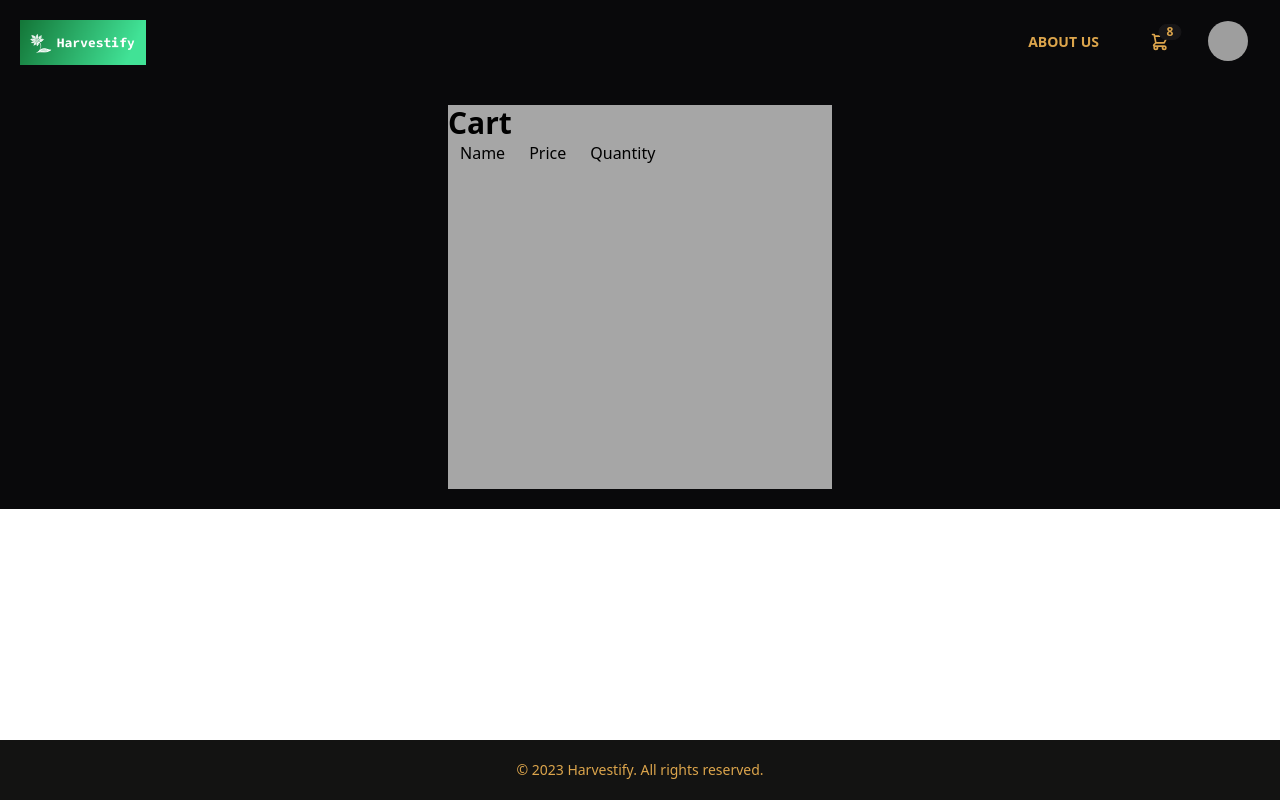
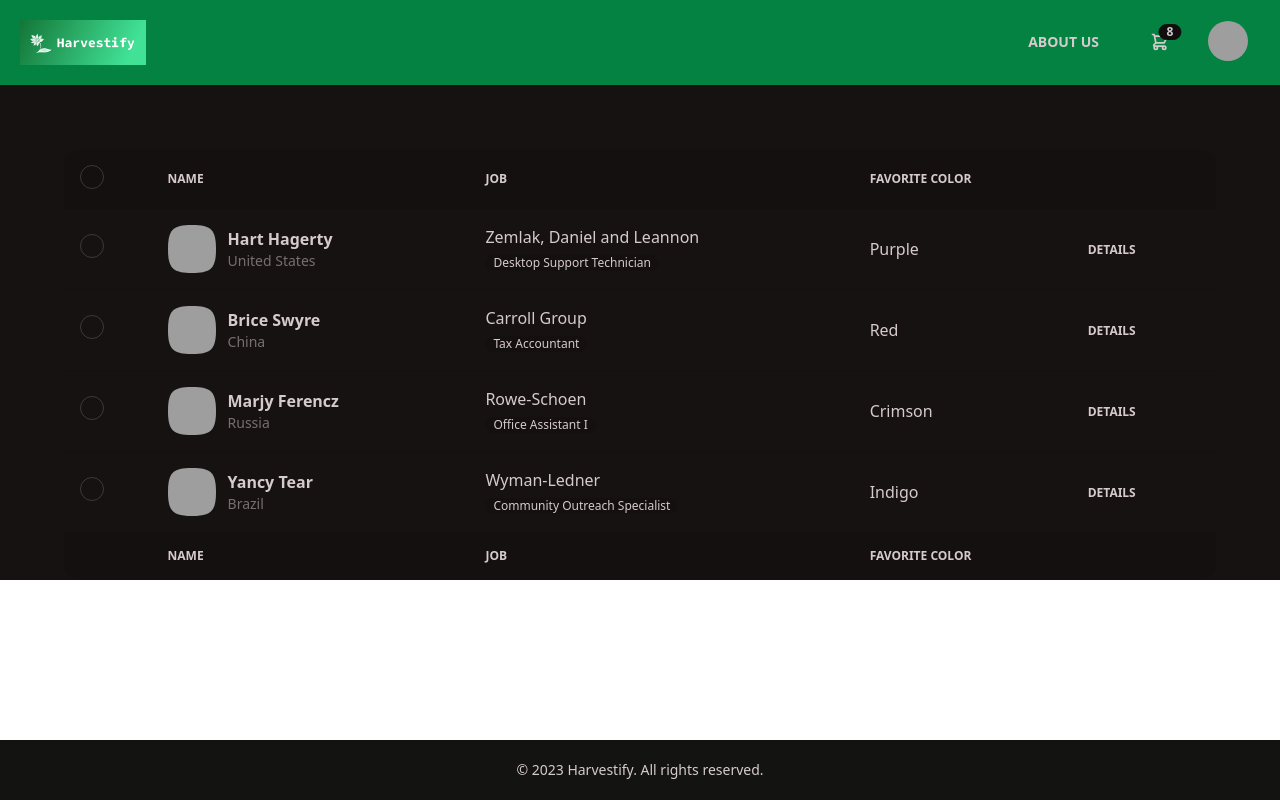
Before and after one commit to basus942/Harvestify, a Next.js app: page /Cart in a window 1280 px wide. Built offline with nearby package versions, Linux system fonts and the light colour scheme; no server answers; grey boxes are pictures that could not be loaded.

Commit message:
productContext

```diff
--- a/components/Layout/Navbar.js
+++ b/components/Layout/Navbar.js
@@ -4,9 +4,11 @@ import { auth } from "../../Firebase";
 import { signOut } from "firebase/auth";
 import { useRouter } from "next/router";
 
-import { useState } from "react";
+import { AuthContext } from "../../context/ProtectedRoute";
+import { useContext } from "react";
 
 const Navabar = () => {
+  const User = useContext(AuthContext);
   const router = useRouter();
   const signOutHandler = () => {
     signOut(auth)
@@ -17,55 +19,7 @@ const Navabar = () => {
   };
 
   return (
-    // <>
-    //   <nav className="bg-[#038242] text-[#d3eaf2]  mx-auto flex justify-between items-center px-8 ">
-    //     <Image
-    //       src="/default.png"
-    //       width="150"
-    //       height="60"
-    //       className="p-3 bg-blend-multiply cursor-pointer"
-    //       onClick={() => router.push("/Home")}
-    //     />
-    //     <ul className="flex font-bold text-[#d3eaf2] ">
-    //       <li className="px-8">
-    //         <Link href="/About">About Us</Link>
-    //       </li>
-    //       <li className="px-8">Blog</li>
-    //     </ul>
-
-    //     <div className="dropdown ">
-    //       <label tabIndex={0} className="m-1">
-    //         <img
-    //           src="https://img.icons8.com/?size=512&id=103336&format=png"
-    //           className="h-10 px-2 mx-5 cursor-pointer flex-col font-bold"
-    //         />
-    //       </label>
-    //       <ul
-    //         tabIndex={0}
-    //         className="dropdown-content menu p-2 shadow bg-base-100 rounded-box w-52"
-    //       >
-    //         <li>
-    //           <a>
-    //             <Link href={"/Cart"}>My Cart</Link>
-    //           </a>
-    //         </li>
-    //         <li>
-    //           <a
-    //             onClick={() => {
-    //               router.push("/UserAuth");
-    //             }}
-    //           >
-    //             Login
-    //           </a>
-    //         </li>
-    //         <li>
-    //           <a onClick={signOutHandler}>Signout</a>
-    //         </li>
-    //       </ul>
-    //     </div>
-    //   </nav>
-    // </>
-    <div className="navbar bg-base-100">
+    <div className="navbar   bg-[#038242]">
       <div className="flex-1">
         <Image
           src="/default.png"
@@ -79,6 +33,7 @@ const Navabar = () => {
       <div className="btn btn-ghost mx-5">
         <Link href="/About">About Us</Link>
       </div>
+      {User ? (
         <div className="flex-none">
           <div className="dropdown dropdown-end">
             <label tabIndex={0} className="btn btn-ghost  btn-circle">
@@ -108,13 +63,21 @@ const Navabar = () => {
                 <span className="font-bold text-lg">8 Items</span>
                 <span className="text-info">Subtotal: $999</span>
                 <div className="card-actions">
-                <button className="btn btn-primary btn-block">View cart</button>
+                  <button
+                    className="btn btn-primary btn-block"
+                    onClick={() => router.push("/Cart")}
+                  >
+                    View cart
+                  </button>
                 </div>
               </div>
             </div>
           </div>
           <div className="dropdown dropdown-end">
-          <label tabIndex={0} className="btn btn-ghost mx-5 btn-circle avatar">
+            <label
+              tabIndex={0}
+              className="btn btn-ghost mx-5 btn-circle avatar"
+            >
               <div className="w-10 rounded-full">
                 <img src="https://gifdb.com/images/high/evil-eye-ghost-dark-cartoon-7kmwr51ewzn7d0tl.gif" />
               </div>
@@ -139,6 +102,9 @@ const Navabar = () => {
             </ul>
           </div>
         </div>
+      ) : (
+        ""
+      )}
     </div>
   );
 };
--- a/components/Products/Products.js
+++ b/components/Products/Products.js
@@ -1,14 +1,16 @@
 import { useContext } from "react";
 import Card from "@/components/Products/Card";
-import { Cart } from "@/context/Context";
+import { cartContext } from "@/context/Context";
+
 const Products = () => {
-  const items = useContext(Cart);
-  console.log(items);
+  const { state } = cartContext();
+
+  const { productList } = state;
   return (
     <>
       <div className="flex items-center justify-center flex-wrap ">
-        {items ? (
-          items.map((item) => (
+        {productList ? (
+          productList.map((item) => (
             <div className="p-2" key={item.key}>
               <Card title={item.title} image={item.image} price={item.price} />
             </div>
--- /dev/null
+++ b/context/CartReducer.js
@@ -0,0 +1,14 @@
+const CartReducer = (state, action) => {
+  switch (action.type) {
+    case "SET_PRODUCT_LIST":
+      return {
+        ...state,
+        productList: action.payload,
+      };
+    // Add more cases for other actions if needed
+    default:
+      return state;
+  }
+};
+
+export default CartReducer;
--- a/context/Context.js
+++ b/context/Context.js
@@ -1,9 +1,20 @@
-import { createContext, useEffect, useState } from "react";
+import {
+  createContext,
+  useContext,
+  useEffect,
+  useReducer,
+  useState,
+} from "react";
 import axios from "axios";
-export const Cart = createContext();
+import CartReducer from "./CartReducer";
+const Cart = createContext();
 
 const Context = ({ children }) => {
-  const [productList, setProductList] = useState([]);
+  const [state, dispatch] = useReducer(CartReducer, {
+    productList: [], // Initialize productList as an empty array
+    cart: [],
+  });
+
   useEffect(() => {
     axios
       .get(
@@ -18,13 +29,18 @@ const Context = ({ children }) => {
           ...data[productId],
         }));
 
-        setProductList(products);
+        dispatch({ type: "SET_PRODUCT_LIST", payload: products });
       })
       .catch((error) => {
         console.log(error);
       });
   }, []);
-  return <Cart.Provider value={productList}>{children}</Cart.Provider>;
+
+  return <Cart.Provider value={{ state, dispatch }}>{children}</Cart.Provider>;
 };
 
 export default Context;
+
+export const cartContext = () => {
+  return useContext(Cart);
+};
--- a/components/ProtectedRoute.js
+++ b/context/ProtectedRoute.js
@@ -2,6 +2,9 @@ import { auth } from "../Firebase";
 import { onAuthStateChanged } from "firebase/auth";
 import React, { useEffect, useState } from "react";
 import { useRouter } from "next/router";
+import { createContext } from "react";
+
+export const AuthContext = createContext();
 
 export const ProtectedRoute = ({ children }) => {
   const router = useRouter();
@@ -17,5 +20,5 @@ export const ProtectedRoute = ({ children }) => {
     router.push("/UserAuth");
   }
 
-  return <div>{children}</div>;
+  return <AuthContext.Provider value={user}>{children}</AuthContext.Provider>;
 };
--- a/pages/Cart.js
+++ b/pages/Cart.js
@@ -2,16 +2,176 @@ import React, { useState } from "react";
 
 const Cart = () => {
   return (
-    <div className="flex items-center justify-center p-5">
-      <div className="w-96 h-96 bg-[#a6a6a6]">
-        <h1 className="font-bold text-3xl text-black">Cart</h1>
-        <div className="flex justify-between text-m text-black">
-          <ul className="flex">
-            <li className="mx-3">Name</li>
-            <li className="mx-3">Price</li>
-            <li className="mx-3">Quantity</li>
-          </ul>
-        </div>
+    <div className="m-16 ">
+      <div className="overflow-x-auto w-full ">
+        <table className="table w-full ">
+          {/* head */}
+          <thead>
+            <tr>
+              <th>
+                <label>
+                  <input type="checkbox" className="checkbox" />
+                </label>
+              </th>
+              <th>Name</th>
+              <th>Job</th>
+              <th>Favorite Color</th>
+              <th></th>
+            </tr>
+          </thead>
+          <tbody>
+            {/* row 1 */}
+            <tr>
+              <th>
+                <label>
+                  <input type="checkbox" className="checkbox" />
+                </label>
+              </th>
+              <td>
+                <div className="flex items-center space-x-3">
+                  <div className="avatar">
+                    <div className="mask mask-squircle w-12 h-12">
+                      <img
+                        src="/tailwind-css-component-profile-2@56w.png"
+                        alt="Avatar Tailwind CSS Component"
+                      />
+                    </div>
+                  </div>
+                  <div>
+                    <div className="font-bold">Hart Hagerty</div>
+                    <div className="text-sm opacity-50">United States</div>
+                  </div>
+                </div>
+              </td>
+              <td>
+                Zemlak, Daniel and Leannon
+                <br />
+                <span className="badge badge-ghost badge-sm">
+                  Desktop Support Technician
+                </span>
+              </td>
+              <td>Purple</td>
+              <th>
+                <button className="btn btn-ghost btn-xs">details</button>
+              </th>
+            </tr>
+            {/* row 2 */}
+            <tr>
+              <th>
+                <label>
+                  <input type="checkbox" className="checkbox" />
+                </label>
+              </th>
+              <td>
+                <div className="flex items-center space-x-3">
+                  <div className="avatar">
+                    <div className="mask mask-squircle w-12 h-12">
+                      <img
+                        src="/tailwind-css-component-profile-3@56w.png"
+                        alt="Avatar Tailwind CSS Component"
+                      />
+                    </div>
+                  </div>
+                  <div>
+                    <div className="font-bold">Brice Swyre</div>
+                    <div className="text-sm opacity-50">China</div>
+                  </div>
+                </div>
+              </td>
+              <td>
+                Carroll Group
+                <br />
+                <span className="badge badge-ghost badge-sm">
+                  Tax Accountant
+                </span>
+              </td>
+              <td>Red</td>
+              <th>
+                <button className="btn btn-ghost btn-xs">details</button>
+              </th>
+            </tr>
+            {/* row 3 */}
+            <tr>
+              <th>
+                <label>
+                  <input type="checkbox" className="checkbox" />
+                </label>
+              </th>
+              <td>
+                <div className="flex items-center space-x-3">
+                  <div className="avatar">
+                    <div className="mask mask-squircle w-12 h-12">
+                      <img
+                        src="/tailwind-css-component-profile-4@56w.png"
+                        alt="Avatar Tailwind CSS Component"
+                      />
+                    </div>
+                  </div>
+                  <div>
+                    <div className="font-bold">Marjy Ferencz</div>
+                    <div className="text-sm opacity-50">Russia</div>
+                  </div>
+                </div>
+              </td>
+              <td>
+                Rowe-Schoen
+                <br />
+                <span className="badge badge-ghost badge-sm">
+                  Office Assistant I
+                </span>
+              </td>
+              <td>Crimson</td>
+              <th>
+                <button className="btn btn-ghost btn-xs">details</button>
+              </th>
+            </tr>
+            {/* row 4 */}
+            <tr>
+              <th>
+                <label>
+                  <input type="checkbox" className="checkbox" />
+                </label>
+              </th>
+              <td>
+                <div className="flex items-center space-x-3">
+                  <div className="avatar">
+                    <div className="mask mask-squircle w-12 h-12">
+                      <img
+                        src="/tailwind-css-component-profile-5@56w.png"
+                        alt="Avatar Tailwind CSS Component"
+                      />
+                    </div>
+                  </div>
+                  <div>
+                    <div className="font-bold">Yancy Tear</div>
+                    <div className="text-sm opacity-50">Brazil</div>
+                  </div>
+                </div>
+              </td>
+              <td>
+                Wyman-Ledner
+                <br />
+                <span className="badge badge-ghost badge-sm">
+                  Community Outreach Specialist
+                </span>
+              </td>
+              <td>Indigo</td>
+              <th>
+                <button className="btn btn-ghost btn-xs">details</button>
+              </th>
+            </tr>
+          </tbody>
+          {/* foot */}
+          <tfoot>
+            <tr>
+              <th></th>
+              <th>Name</th>
+              <th>Job</th>
+              <th>Favorite Color</th>
+              <th></th>
+            </tr>
+          </tfoot>
+        </table>
       </div>
     </div>
   );
--- a/pages/_app.js
+++ b/pages/_app.js
@@ -2,12 +2,12 @@ import Layout from "@/components/Layout/Layout";
 import Context from "../context/Context";
 
 import "@/styles/globals.css";
-import { ProtectedRoute } from "@/components/ProtectedRoute";
+import { ProtectedRoute } from "@/context/ProtectedRoute";
 
 export default function App({ Component, pageProps }) {
   return (
     <>
-      <div data-theme="luxury">
+      <div data-theme="forest">
         <ProtectedRoute>
           <Context>
             <Layout>
```
Also changed, not shown: components/Auth/Login.js (+25 -19 lines), components/Products/Addproducts.js (+27 -16 lines), public/hamburger.png (deleted), 1 other file (tests, documents, lock files or other folders). Lines whose indentation alone changed are shown as unchanged.
